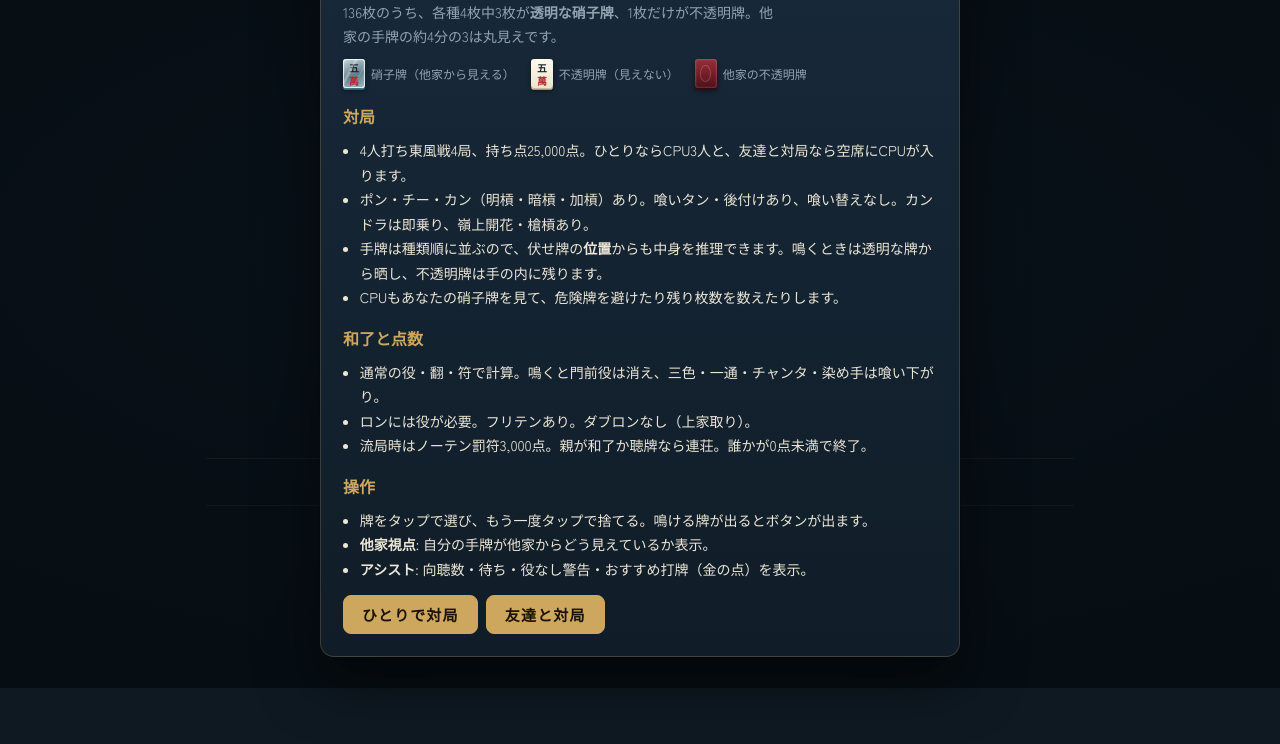
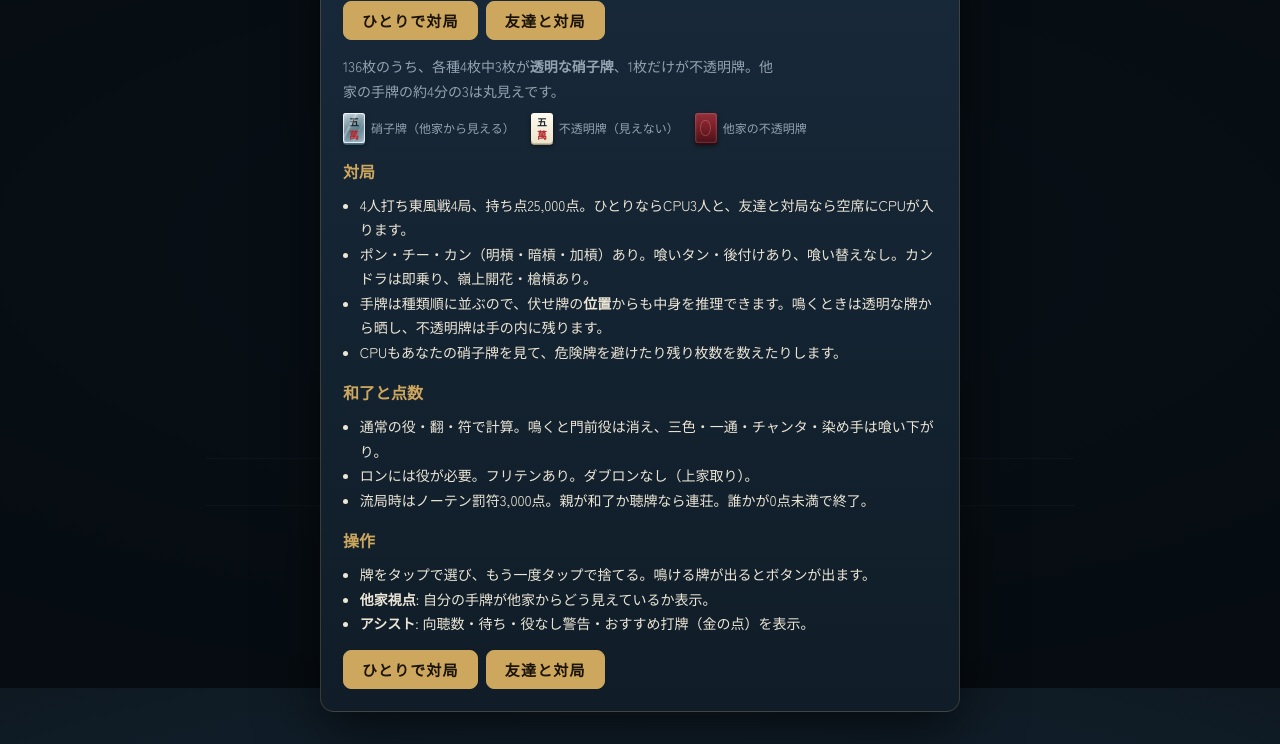
Before and after one commit to hagi1234/washizu, a plain HTML site: page index.html in a window 1280 px wide. Shown: the part 112-856 px from the top of the page. Before the commit the page ends 800 px from the top, so only its background shows below. Drawn offline with Linux system fonts and the light colour scheme; a web font is replaced by a local one.

Commit message:
スマホでパネルがスクロールできない問題を修正、開始ボタンを上部にも配置
Co-Authored-By: Claude Opus 5.5 <noreply@anthropic.com>
Claude-Session: https://claude.ai/code/session_014wPsaFZH3bpb3QowXbnqmP

```diff
--- a/index.html
+++ b/index.html
@@ -138,8 +138,9 @@ button{font-family:inherit; color:inherit}
 .th{font-family:var(--f-display); font-weight:800}
 
 /* overlay */
-.overlay{position:fixed; inset:0; background:rgba(5,10,14,.72); display:flex; align-items:center; justify-content:center; z-index:20; padding:max(16px, env(safe-area-inset-top,0px)) max(16px, env(safe-area-inset-right,0px)) max(16px, env(safe-area-inset-bottom,0px)) max(16px, env(safe-area-inset-left,0px)); box-sizing:border-box}
-.panel{background:linear-gradient(#18293A,#101D28); border:1px solid var(--line); border-radius:14px; width:min(640px,100%); max-height:100%; overflow:auto; padding:22px; box-sizing:border-box; display:flex; flex-direction:column; gap:14px; box-shadow:0 20px 60px rgba(0,0,0,.6)}
+.overlay{position:absolute; top:0; left:0; right:0; min-height:100%; display:flex; align-items:flex-start; justify-content:center; z-index:20; padding:max(16px, env(safe-area-inset-top,0px)) max(16px, env(safe-area-inset-right,0px)) max(16px, env(safe-area-inset-bottom,0px)) max(16px, env(safe-area-inset-left,0px)); box-sizing:border-box}
+.overlay::before{content:""; position:fixed; inset:0; background:rgba(5,10,14,.78); z-index:-1}
+.panel{background:linear-gradient(#18293A,#101D28); border:1px solid var(--line); border-radius:14px; width:min(640px,100%); margin-block:16px; padding:22px; box-sizing:border-box; display:flex; flex-direction:column; gap:14px; box-shadow:0 20px 60px rgba(0,0,0,.6)}
 .panel h2{font-family:var(--f-display); font-weight:800; font-size:30px; letter-spacing:.14em; margin:0; color:var(--brass); text-wrap:balance}
 .panel h2 small{font-size:14px; color:var(--muted); letter-spacing:.04em; margin-left:10px}
 .panel p{margin:0; line-height:1.75; max-width:62ch}
@@ -1130,7 +1131,8 @@ function renderOverlay(){
     let resume='';
     try{const h=JSON.parse(lsGet('glass-host')||'null');if(h&&h.code)resume+=`<button class="btn" data-o="resumeHost">卓 ${esc(h.code)} を再開（ホスト）</button>`;}catch(e){}
     const g=lsGet('glass-guest'); if(g&&/^[a-z0-9]{4}$/.test(g))resume+=`<button class="btn" data-o="rejoin">卓 ${esc(g)} に戻る</button>`;
-    html=`<h2>硝子牌麻雀<small>Glass Tile Mahjong</small></h2>${rulesHTML()}<div class="actions"><button class="btn primary" data-o="solo">ひとりで対局</button><button class="btn primary" data-o="net">友達と対局</button>${resume}</div>`;
+    const btns=`<div class="actions"><button class="btn primary" data-o="solo">ひとりで対局</button><button class="btn primary" data-o="net">友達と対局</button>${resume}</div>`;
+    html=`<h2>硝子牌麻雀<small>Glass Tile Mahjong</small></h2>${btns}${rulesHTML()}${btns}`;
   }
   else if(S.phase==='netmenu'){
     key='netmenu';
@@ -1178,10 +1180,14 @@ function renderOverlay(){
     <div class="scores">${order.map((p,i)=>`<span>${i+1}位</span><span class="nm">${esc(label(p))}</span><span></span><span>${fmt(S.scores[p])}</span>`).join('')}</div>
     <div class="actions">${btns}</div>`;
   }
+  const wasHidden=ov.hidden;
   ov.hidden=!html;
   if(!html){pn.dataset.view='';return;}
   if(key&&pn.dataset.view===key){updateTableList();return;}
+  const view=key||S.phase+(UI.help?'-help':'');
+  const changed=pn.dataset.shown!==view; pn.dataset.shown=view;
   pn.dataset.view=key; pn.innerHTML=html;
+  if(wasHidden||changed)window.scrollTo(0,0);
 }
 
 /* ---------- events ---------- */
```
